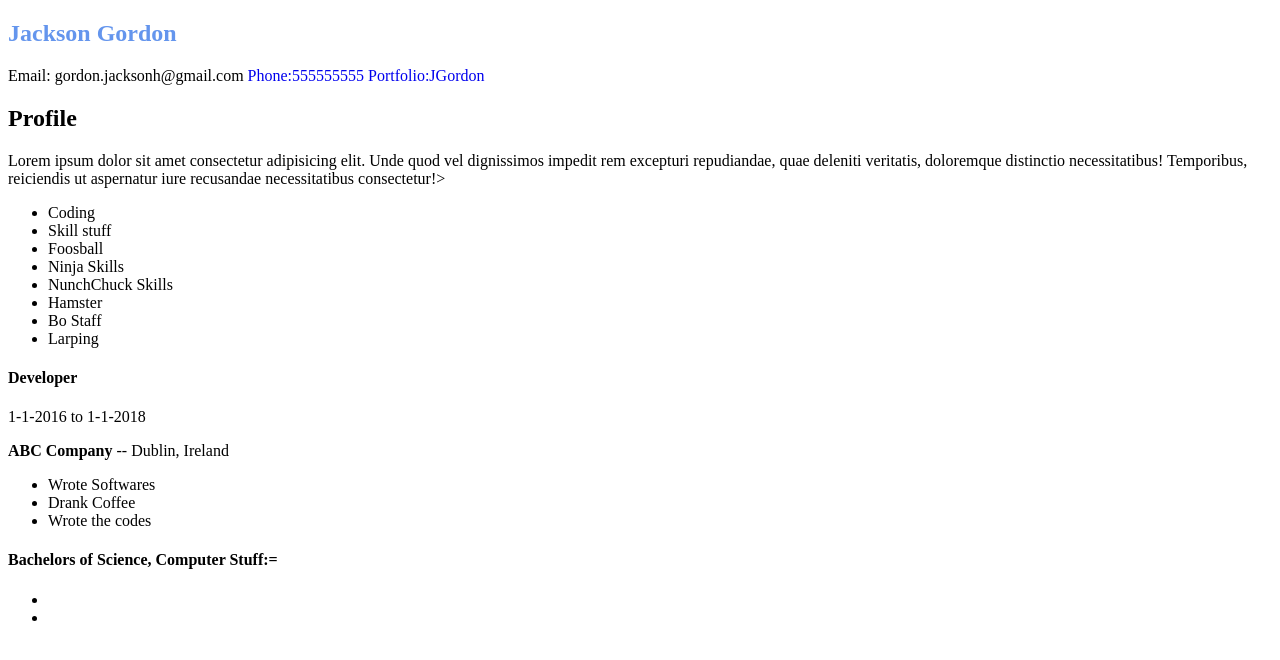
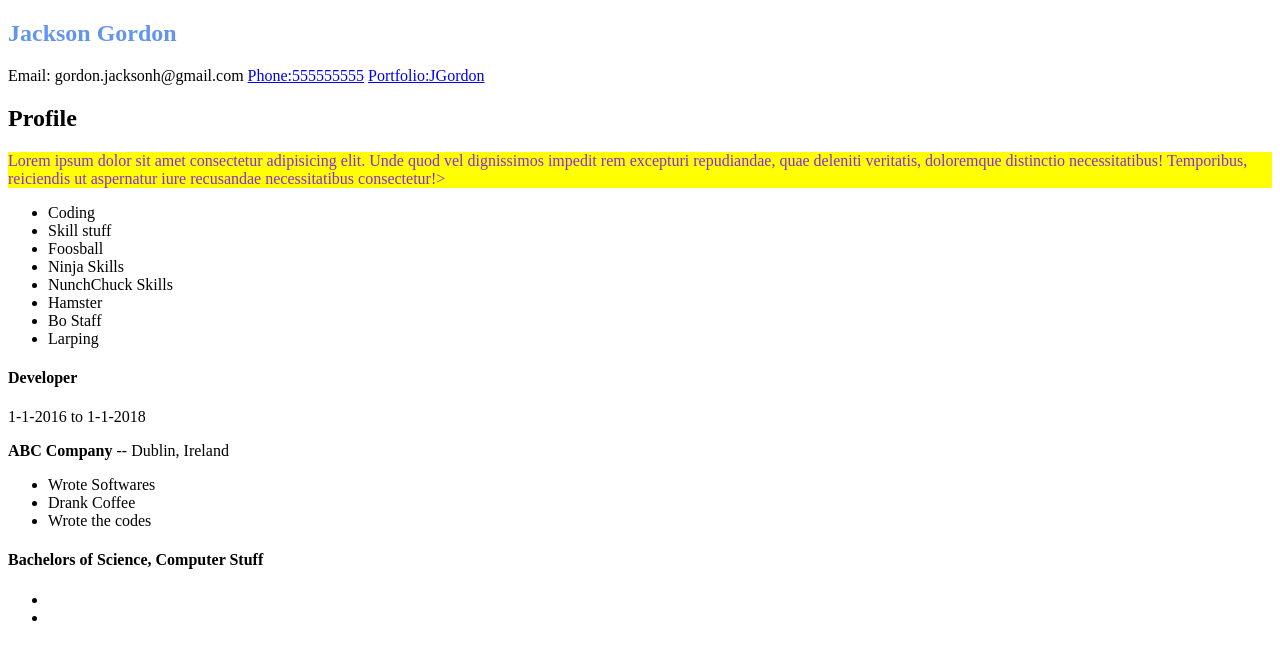
Before and after one commit to Cignul/resume, a plain HTML site: page index.html in a window 1280 px wide. Drawn offline with Linux system fonts and the light colour scheme.

Commit message:
fixed some stray characters

```diff
--- a/assets/style.css
+++ b/assets/style.css
@@ -2,5 +2,9 @@
     color: cornflowerblue;
 }
 
-a { text-decoration: none;
-    text-emphasis-color: black}
+/* a { text-decoration: none;
+    text-emphasis-color: black} */
+#about {
+    color:blueviolet;
+    background-color: yellow;
+}
--- a/index.html
+++ b/index.html
@@ -68,7 +68,7 @@
             <div class="school">
                 <h4>
                     <span class="degree">Bachelors of Science</span>,
-                    <span class="major">Computer Stuff</span>:=</h4>
+                    <span class="major">Computer Stuff</span></h4>
                 <ul>
                     <li>
 
```
